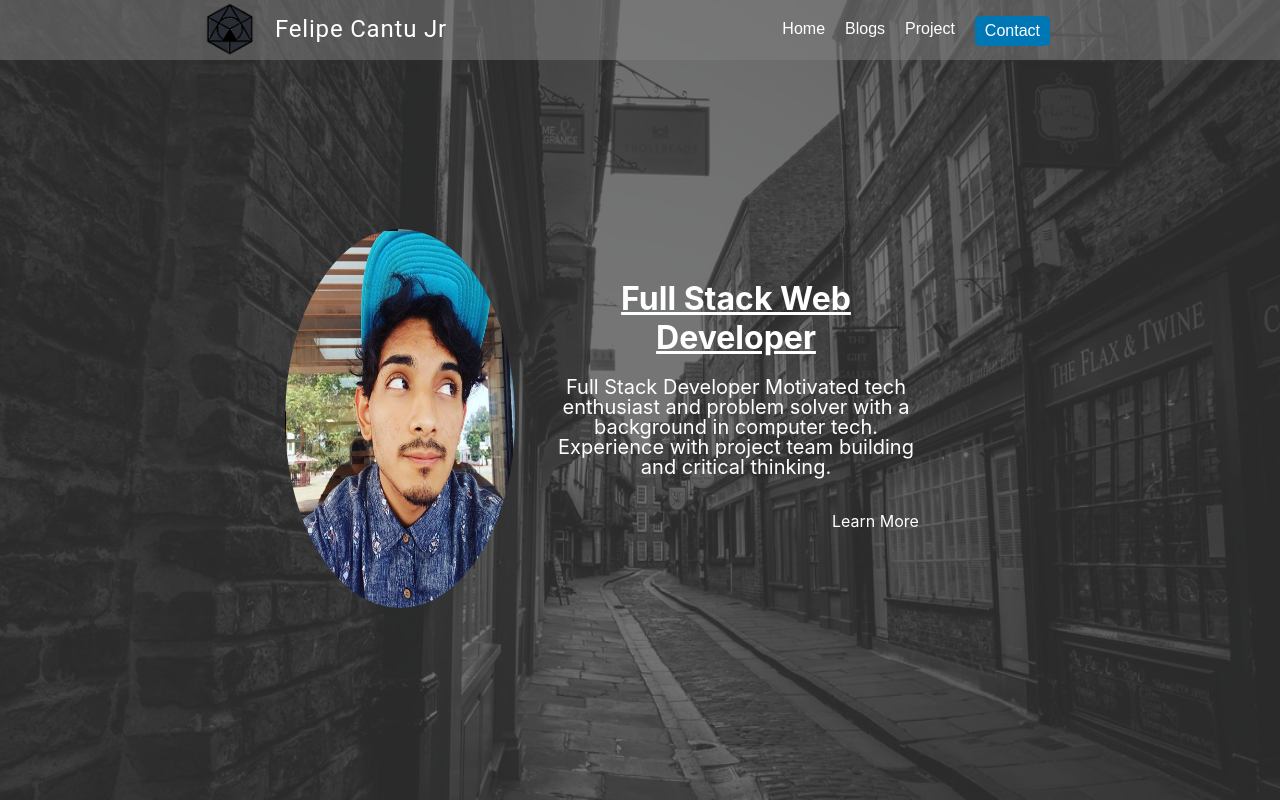
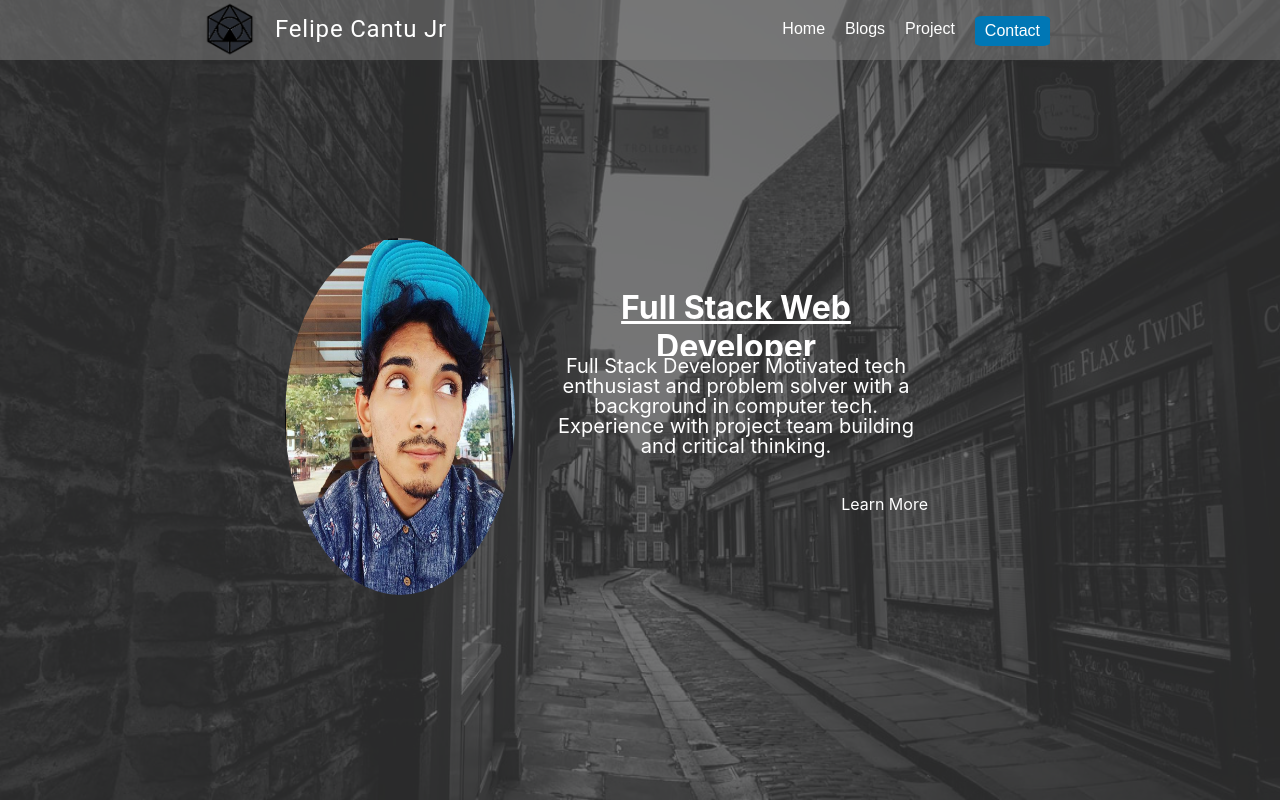
Before and after one commit to FelipeCantu/FelipePortfolio, a React (Create React App) app: page / in a window 1280 px wide. Built offline with nearby package versions, Linux system fonts and the light colour scheme.

Commit message:
overflow, learn more. :art:

```diff
--- a/public/index.html
+++ b/public/index.html
@@ -30,6 +30,7 @@
       padding: 0;
       margin: 0;
       box-sizing: border-box;
+      overflow: hidden;
     }
   </style>
 </head>
@@ -47,6 +48,7 @@
       To begin the development, run `npm start` or `yarn start`.
       To create a production bundle, use `npm run build` or `yarn build`.
     -->
+
 </body>
 
 </html>
--- a/src/components/Home.js
+++ b/src/components/Home.js
@@ -29,7 +29,7 @@ img {
     z-index: -1;
 }
 @media (max-width: 400px) {
-    height: 50vh;
+    height: 100vh;
     z-index: 2;
   }
 `
@@ -84,9 +84,9 @@ const Container = styled.div`
   }
   li {
       // background: blue;
-      grid-area: 7 / 7 / 8 / 8;
-      margin-top: -60px;
-      padding-right: -100px;
+      grid-area: 6 / 7 / 8 / 8;
+      margin-left: -50px;
+      text-align: right;
       :hover {
         color: #bbb;
       }
--- a/src/components/Navbar/Menu.jsx
+++ b/src/components/Navbar/Menu.jsx
@@ -21,9 +21,9 @@ const Menu = () => {
 const StyledMenu = styled.div`
 width: 2rem;
 height: 2rem;
-position: fixed;
-top: 15px;
-right: 20px;
+position: relative;
+top: 10px;
+right: 10px;
 z-index: 9;
 display: none;
 @media (max-width: 768px) {
```
